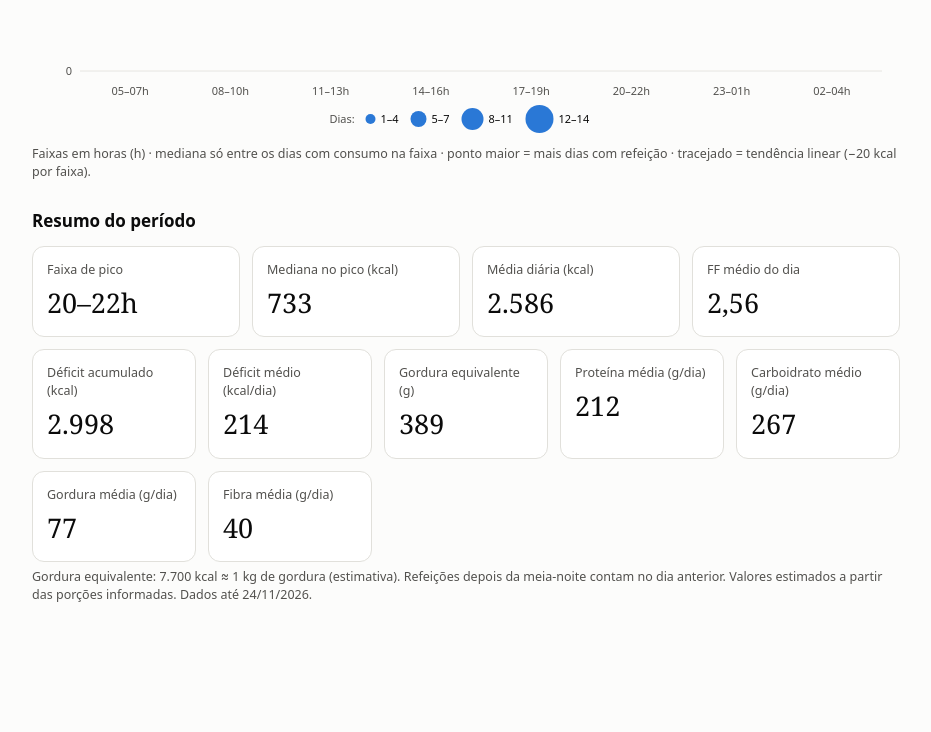
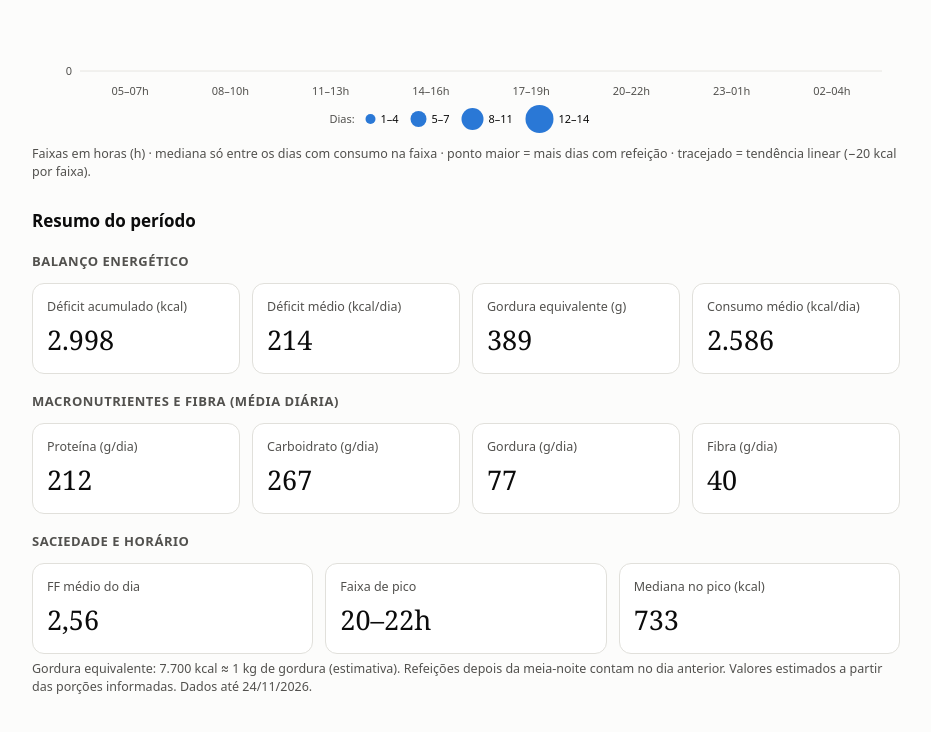
Before and after one commit to blstardelli/vida-nova, a plain HTML site: page index.html in a window 1280 px wide. Shown: the part 3854-4586 px from the top of the page, without its empty margins (174-1105 px from the left). Before the commit the page ends 4498 px from the top, so only its background shows below. Drawn offline with Linux system fonts and the light colour scheme.

Commit message:
Atualiza Raio-X até 24/11: IG, ordenação múltipla e cartões por tema (#1)
Claude-Session: https://claude.ai/code/session_01AdgWHwxQjF2UHKp3i8pCcM

Co-authored-by: Claude <noreply@anthropic.com>

```diff
--- a/index.html
+++ b/index.html
@@ -27,6 +27,7 @@ input[type=range]{display:block;width:100%;margin:6px 0 0}
 .note{font-size:12.5px;color:var(--muted);margin:6px 0 0}
 .kpis{display:grid;grid-template-columns:repeat(auto-fit,minmax(150px,1fr));gap:12px;margin-top:12px}
 .kpi{background:var(--panel);border:1px solid var(--line);border-radius:12px;padding:14px}
+.kt{font-size:13px;font-weight:600;color:var(--muted);margin:18px 0 0;text-transform:uppercase;letter-spacing:.04em}
 .kpi .l{font-size:12.5px;color:var(--muted)}
 .kpi .v{font-family:Georgia,serif;font-size:27px;margin-top:4px;font-variant-numeric:tabular-nums}
 .tip{position:absolute;pointer-events:none;background:var(--panel);border:1px solid var(--line);box-shadow:0 4px 14px rgba(0,0,0,.18);color:var(--muted);font-size:12.5px;padding:6px 8px;border-radius:6px;white-space:pre-line;z-index:2;display:none}
@@ -79,8 +80,9 @@ svg text{font-family:system-ui,-apple-system,"Segoe UI",Roboto,sans-serif}
 <p class="note">Faixas em horas (h) · mediana só entre os dias com consumo na faixa · ponto maior = mais dias com refeição · tracejado = tendência linear (<span id="incl">—</span> kcal por faixa).</p>
 
 <h2>Resumo do período</h2>
-<div class="kpis" id="k1"></div>
-<div class="kpis" id="k2"></div>
+<h3 class="kt">Balanço energético</h3><div class="kpis" id="k1"></div>
+<h3 class="kt">Macronutrientes e fibra (média diária)</h3><div class="kpis" id="k2"></div>
+<h3 class="kt">Saciedade e horário</h3><div class="kpis" id="k3"></div>
 <p class="note">Gordura equivalente: 7.700 kcal ≈ 1 kg de gordura (estimativa). Refeições depois da meia-noite contam no dia anterior. Valores estimados a partir das porções informadas. Dados até 24/11/2026.</p>
 </div>
 <script>
@@ -275,8 +277,10 @@ function render(){
  $('gastolbl').textContent=nf(GASTO);$('incl').textContent=sg(f.slope);
  chartDias(s);chartKcal(rows);chartAcum(rows);chartMacros(rows);chartFF(rows);chartAlim(rows);chartFaixas(f.out,rows.length);
  const sum=(k)=>rows.reduce((a,r)=>a+r[k],0);const def=rows.reduce((a,r)=>a+(GASTO-r.kcal),0);const n=rows.length;
- kpis('k1',[['Faixa de pico',pico?pico.faixa:'—'],['Mediana no pico (kcal)',pico?nf(pico.mediana):'—'],['Média diária (kcal)',nf(sum('kcal')/n)],['FF médio do dia',(()=>{const o=rows.filter((r)=>r.ff!=null);return o.length?(o.reduce((a,r)=>a+r.ff,0)/o.length).toFixed(2).replace('.',','):'—';})()]]);
- kpis('k2',[['Déficit acumulado (kcal)',nf(def)],['Déficit médio (kcal/dia)',nf(def/n)],['Gordura equivalente (g)',nf(def/7.7)],['Proteína média (g/dia)',nf(sum('p')/n)],['Carboidrato médio (g/dia)',nf(sum('c')/n)],['Gordura média (g/dia)',nf(sum('g')/n)],['Fibra média (g/dia)',nf(sum('f')/n)]]);
+ const ffm=(()=>{const o=rows.filter((r)=>r.ff!=null);return o.length?(o.reduce((a,r)=>a+r.ff,0)/o.length).toFixed(2).replace('.',','):'—';})();
+ kpis('k1',[['Déficit acumulado (kcal)',nf(def)],['Déficit médio (kcal/dia)',nf(def/n)],['Gordura equivalente (g)',nf(def/7.7)],['Consumo médio (kcal/dia)',nf(sum('kcal')/n)]]);
+ kpis('k2',[['Proteína (g/dia)',nf(sum('p')/n)],['Carboidrato (g/dia)',nf(sum('c')/n)],['Gordura (g/dia)',nf(sum('g')/n)],['Fibra (g/dia)',nf(sum('f')/n)]]);
+ kpis('k3',[['FF médio do dia',ffm],['Faixa de pico',pico?pico.faixa:'—'],['Mediana no pico (kcal)',pico?nf(pico.mediana):'—']]);
 }
 DATA.forEach((d,i)=>{['de','ate'].forEach((id)=>{const o=document.createElement('option');o.value=i;o.textContent=d.label;$(id).appendChild(o);});});
 function setRange(a,b){if(a>b){if(document.activeElement===$('ate'))a=b;else b=a;}st.fim=b;st.jan=b-a+1;st.p=-1;render();}
```
